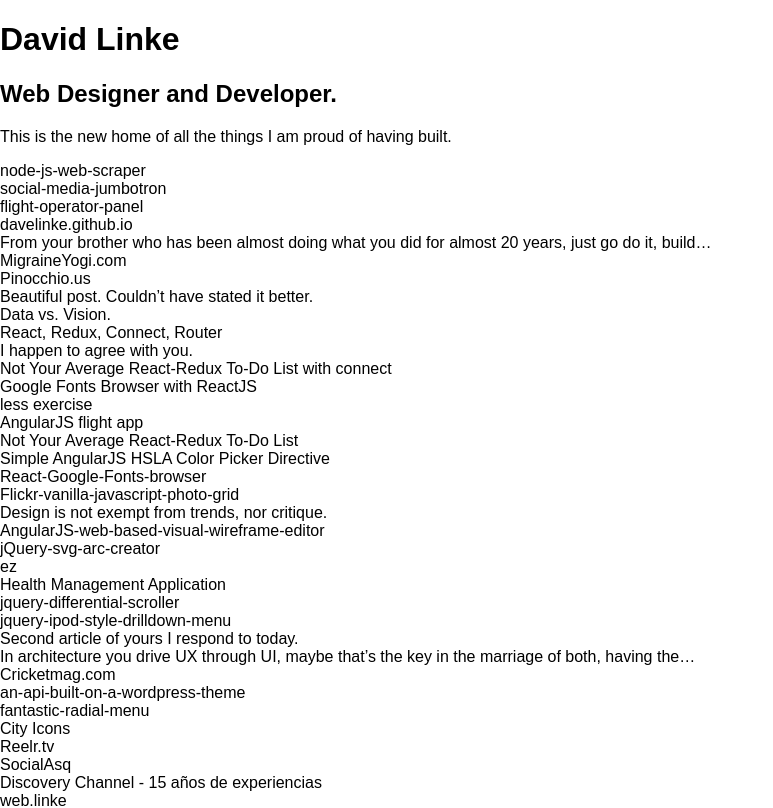
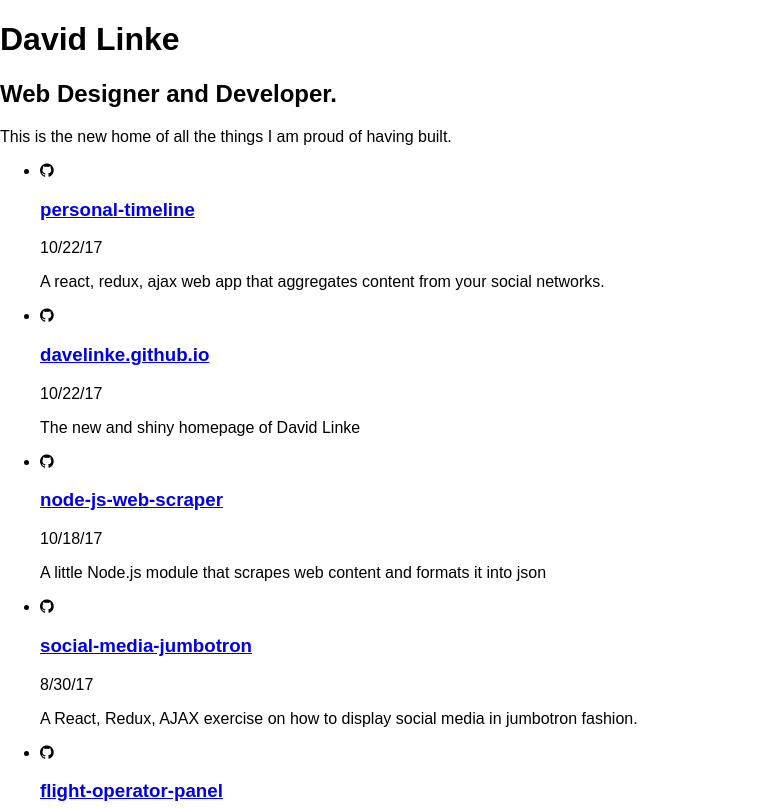
Before and after one commit to davelinke/personal-timeline, a React (Create React App) app: page / in a window 1280 px wide. Shown: the top 808 px of the page, without its empty margins (0-773 px from the left). Built offline with nearby package versions, Linux system fonts and the light colour scheme.

Commit message:
Added newly scraped tiemline file (still need to integrate scraper to project). Started using translation engine. Imported font-awesome. started adding helper classes on timeline. corrected lint errors.

```diff
--- a/public/static/json/timeline.json
+++ b/public/static/json/timeline.json
@@ -3,16 +3,32 @@
         {
             "source": "github",
             "image": false,
+            "title": "personal-timeline",
+            "url": "https://github.com/davelinke/personal-timeline",
+            "description": "A react, redux, ajax web app that aggregates content from your social networks.",
+            "date": "2017-10-22T15:31:32.000Z"
+        },
+        {
+            "source": "github",
+            "image": false,
+            "title": "davelinke.github.io",
+            "url": "https://github.com/davelinke/davelinke.github.io",
+            "description": "The new and shiny homepage of David Linke",
+            "date": "2017-10-22T15:27:43.000Z"
+        },
+        {
+            "source": "github",
+            "image": false,
             "title": "node-js-web-scraper",
-            "url": "/davelinke/node-js-web-scraper",
+            "url": "https://github.com/davelinke/node-js-web-scraper",
             "description": "A little Node.js module that scrapes web content and formats it into json",
-            "date": "2017-10-17T22:43:31.000Z"
+            "date": "2017-10-18T00:14:56.000Z"
         },
         {
             "source": "github",
             "image": false,
             "title": "social-media-jumbotron",
-            "url": "/davelinke/social-media-jumbotron",
+            "url": "https://github.com/davelinke/social-media-jumbotron",
             "description": "A React, Redux, AJAX exercise on how to display social media in jumbotron fashion.",
             "date": "2017-08-30T15:23:19.000Z"
         },
@@ -20,17 +36,9 @@
             "source": "github",
             "image": false,
             "title": "flight-operator-panel",
-            "url": "/davelinke/flight-operator-panel",
+            "url": "https://github.com/davelinke/flight-operator-panel",
             "description": "A basic AngularJS Application i made as a test for a private-flight company interview.",
             "date": "2017-08-11T01:04:56.000Z"
-        },
-        {
-            "source": "github",
-            "image": false,
-            "title": "davelinke.github.io",
-            "url": "/davelinke/davelinke.github.io",
-            "description": "The new and shiny homepage of David Linke",
-            "date": "2017-08-09T03:12:59.000Z"
         },
         {
             "source": "medium",
@@ -140,7 +148,7 @@
             "source": "github",
             "image": false,
             "title": "React-Google-Fonts-browser",
-            "url": "/davelinke/React-Google-Fonts-browser",
+            "url": "https://github.com/davelinke/React-Google-Fonts-browser",
             "description": "A Google Fonts browser built on React",
             "date": "2016-11-30T23:15:06.000Z"
         },
@@ -148,7 +156,7 @@
             "source": "github",
             "image": false,
             "title": "Flickr-vanilla-javascript-photo-grid",
-            "url": "/davelinke/Flickr-vanilla-javascript-photo-grid",
+            "url": "https://github.com/davelinke/Flickr-vanilla-javascript-photo-grid",
             "description": "A vanilla javascript Flickr based photo grid - (this was part of some interviewing exercise)",
             "date": "2016-11-01T13:12:08.000Z"
         },
@@ -164,7 +172,7 @@
             "source": "github",
             "image": false,
             "title": "AngularJS-web-based-visual-wireframe-editor",
-            "url": "/davelinke/AngularJS-web-based-visual-wireframe-editor",
+            "url": "https://github.com/davelinke/AngularJS-web-based-visual-wireframe-editor",
             "description": "An AngularJS, Bootstrap, jQuery, Sass web based wireframe editor. You can check the demo at http://davelinke.com/editor",
             "date": "2016-01-23T17:13:37.000Z"
         },
@@ -172,7 +180,7 @@
             "source": "github",
             "image": false,
             "title": "jQuery-svg-arc-creator",
-            "url": "/davelinke/jQuery-svg-arc-creator",
+            "url": "https://github.com/davelinke/jQuery-svg-arc-creator",
             "description": "Generation of circles and arcs with jquery and SVG to use on spinners and progress meters",
             "date": "2015-12-06T17:53:18.000Z"
         },
@@ -180,7 +188,7 @@
             "source": "github",
             "image": false,
             "title": "ez",
-            "url": "/davelinke/ez",
+            "url": "https://github.com/davelinke/ez",
             "description": "A jQuery based single page application router focused on UI transitions",
             "date": "2015-12-06T17:50:52.000Z"
         },
@@ -196,7 +204,7 @@
             "source": "github",
             "image": false,
             "title": "jquery-differential-scroller",
-            "url": "/davelinke/jquery-differential-scroller",
+            "url": "https://github.com/davelinke/jquery-differential-scroller",
             "description": "a jQuery plugin to have differential scrolling areas within one page",
             "date": "2015-12-01T06:46:10.000Z"
         },
@@ -204,7 +212,7 @@
             "source": "github",
             "image": false,
             "title": "jquery-ipod-style-drilldown-menu",
-            "url": "/davelinke/jquery-ipod-style-drilldown-menu",
+            "url": "https://github.com/davelinke/jquery-ipod-style-drilldown-menu",
             "description": "Title says it all, a jQuery plugin that creates iPod style drilldown menus.",
             "date": "2015-12-01T06:45:46.000Z"
         },
@@ -236,7 +244,7 @@
             "source": "github",
             "image": false,
             "title": "an-api-built-on-a-wordpress-theme",
-            "url": "/davelinke/an-api-built-on-a-wordpress-theme",
+            "url": "https://github.com/davelinke/an-api-built-on-a-wordpress-theme",
             "description": "This is a wordpress theme that outputs json data instead of HTML. If you ask yourself why? just think about throwing in a blender the permalink capabilities of wordpress, plus the caching plugins available plus a JSON/JSONP output and you'll have your answer",
             "date": "2014-10-08T13:43:28.000Z"
         },
@@ -244,7 +252,7 @@
             "source": "github",
             "image": false,
             "title": "fantastic-radial-menu",
-            "url": "/davelinke/fantastic-radial-menu",
+            "url": "https://github.com/davelinke/fantastic-radial-menu",
             "description": "A menu that displays as a circumference arc designed with mobile devices in mind.",
             "date": "2014-10-05T18:40:31.000Z"
         },
--- a/src/App.js
+++ b/src/App.js
@@ -1,14 +1,15 @@
 import React, { Component } from 'react';
 import Timeline from './components/timeline';
+import * as lang from './structures/languages';
 import './App.css';
 
 class App extends Component {
   render() {
     return (
       <main>
-          <h1>David Linke</h1>
-          <h2>Web Designer and Developer.</h2>
-          <p>This is the new home of all the things I am proud of having built.</p>
+          <h1>{lang.write('myName')}</h1>
+          <h2>{lang.write('myTitle')}</h2>
+          <p>{lang.write('salutation')}</p>
           <Timeline></Timeline>
       </main>
     );
--- /dev/null
+++ b/src/components/timeline.css
@@ -0,0 +1,9 @@
+.sr{
+    width:0;
+    height:0;
+    position: absolute;
+    top: 0;
+    left: 0;
+    overflow: hidden;
+    pointer-events: none;
+}
--- a/src/components/timeline.js
+++ b/src/components/timeline.js
@@ -1,8 +1,10 @@
 import React, { Component } from 'react';
 import store from '../store';
 import { connect } from 'react-redux';
-import * as lang from '../structures/languages';
+//import * as lang from '../structures/languages';
 //import { Link } from 'react-router';
+
+import './timeline.css';
 
 class Timeline extends Component {
     componentDidMount(){
@@ -18,16 +20,30 @@
             });
         }).catch(function(err) {});
     }
+    niceDate(dateString,format){
+        const theDate = new Date(dateString);
+        return theDate.getMonth()+1 + '/' + theDate.getDate() + '/' + (theDate.getFullYear()-2000);
+    }
     renderTimeline(items){
         let output =[];
-        items.map((item)=>{
-            output.push(<div>{item.title}</div>);
+        items.map((item,i)=>{
+            return output.push(
+                <li key={i} className={'item-card item-card'+item.source}>
+                    <p><i className={'fa fa-'+item.source} aria-hidden="true"></i><span className="sr">{item.source}</span></p>
+                    <h3><a href={item.url} target="_blank">{item.title}</a></h3>
+                    <p className="item-date">{this.niceDate(item.date)}</p>
+                    <p>{item.description}</p>
+                </li>
+            );
         });
         return output;
     }
     render(){
-        console.log('woot');
-        return(<div className="timeline">{this.renderTimeline(this.props.timeline.items)}</div>);
+        return(
+            <ul className="timeline">
+                {this.renderTimeline(this.props.timeline.items)}
+            </ul>
+        );
     }
 }
 
--- a/src/index.css
+++ b/src/index.css
@@ -1,3 +1,5 @@
+@import url('https://maxcdn.bootstrapcdn.com/font-awesome/4.7.0/css/font-awesome.min.css');
+
 body {
   margin: 0;
   padding: 0;
--- a/src/structures/languages.js
+++ b/src/structures/languages.js
@@ -1,20 +1,15 @@
 import store from '../store';
-let defaultLang = store.getState().defaults.lang;
+const defaultLang = store.getState().defaults.lang;
 
-let lang = {
+const lang = {
     'en-us':{
         terms:{
-            'hello':'Hello'
+            'myName':'David Linke',
+            'myTitle':'Web Designer and Developer.',
+            'salutation':'This is the new home of all the things I am proud of having built.'
         }
     }
 };
 export const write = function(string){
     return lang[defaultLang].terms[string];
 };
-// export const getCountry = function(id){
-//     return lang[defaultLang].countries[id];
-// };
-// export const getAddress = function(address){
-//     return lang[defaultLang].address.compose(address);
-// }
-// export const date = lang[defaultLang].date;
```
